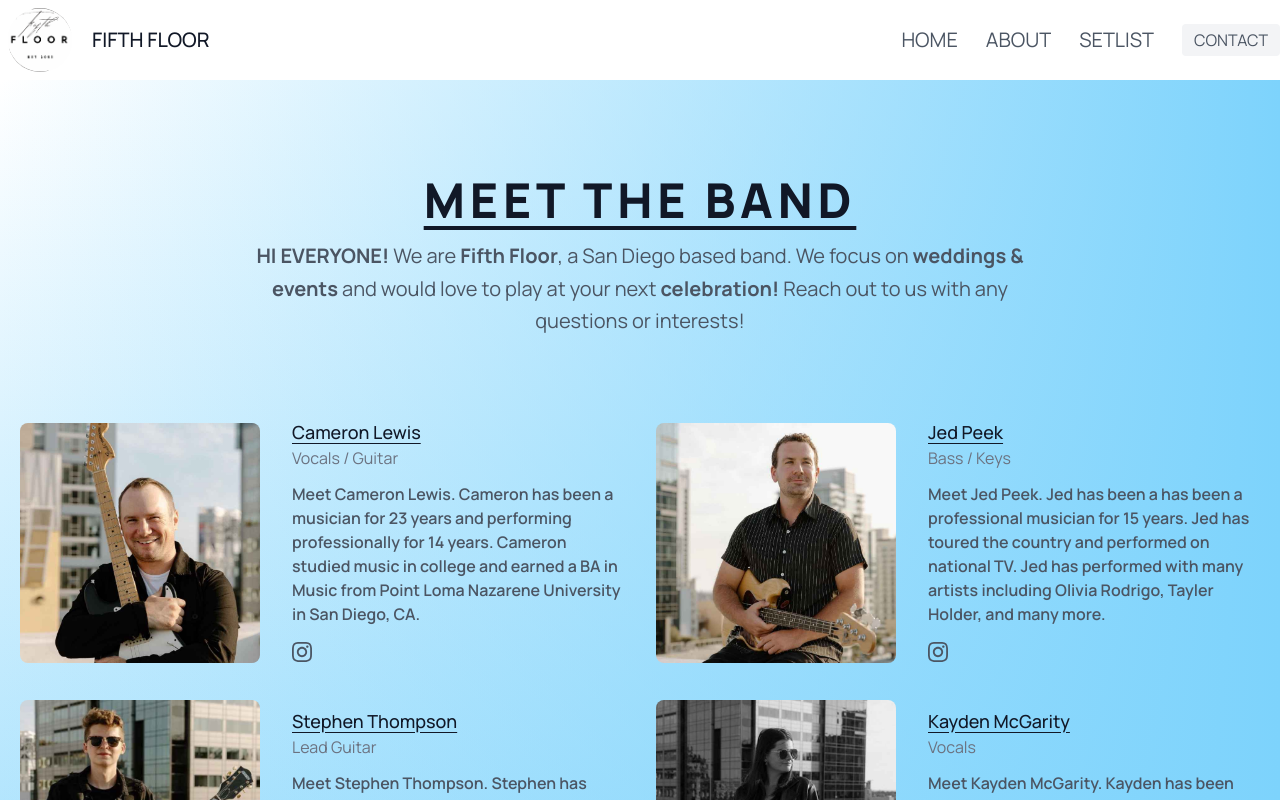
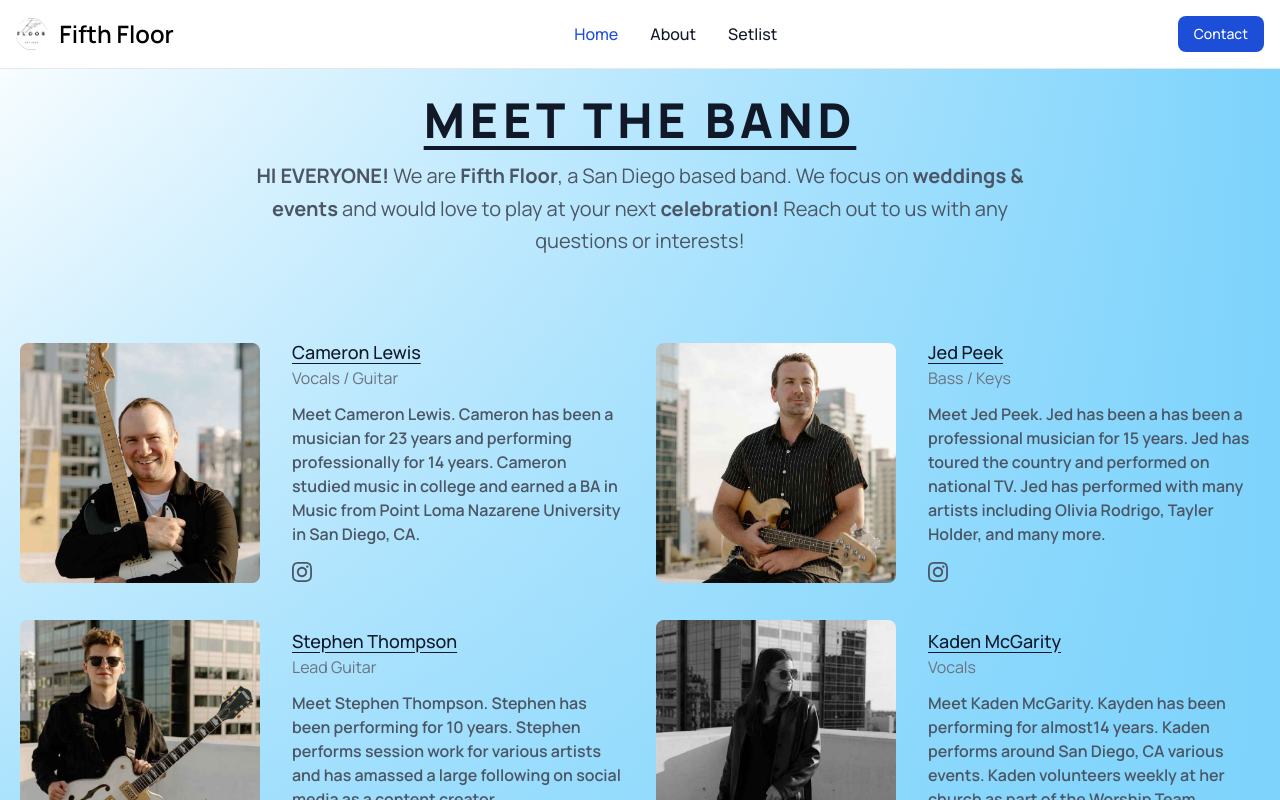
Before and after one commit to jedpeek/Fifth_Floor_v2, a Next.js app: page /about in a window 1280 px wide. Shown: the top 800 px of the page. Built offline with nearby package versions, Linux system fonts and the light colour scheme.

Commit message:
band name update

```diff
--- a/package.json
+++ b/package.json
@@ -18,6 +18,8 @@
     "autoprefixer": "10.4.14",
     "eslint": "8.46.0",
     "eslint-config-next": "13.4.12",
+    "flowbite": "^1.8.1",
+    "flowbite-react": "^0.6.4",
     "framer-motion": "^10.16.4",
     "next": "13.4.12",
     "postcss": "8.4.27",
--- a/src/app/layout.tsx
+++ b/src/app/layout.tsx
@@ -6,6 +6,7 @@
 import Footer from "../components/footer";
 import { ToastContainer, toast } from "react-toastify";
 import "react-toastify/dist/ReactToastify.css";
+import Navbar from "@/components/navbar";
 
 const manrope = Manrope({ subsets: ["latin"] });
 
@@ -22,7 +23,7 @@
   return (
     <html lang="en">
       <body className={manrope.className}>
-        <Header />
+        <Navbar />
         {children}
         <Footer />
         <ToastContainer />
--- a/src/components/band.tsx
+++ b/src/components/band.tsx
@@ -25,9 +25,9 @@
       photo: "/assets/Stephen1.jpeg",
     },
     {
-      name: "Kayden McGarity",
+      name: "Kaden McGarity",
       title: "Vocals",
-      bio: "Meet Kayden McGarity. Kayden has been performing for almost14 years. Kayden performs around San Diego, CA various events. Kayden volunteers weekly at her church as part of the Worship Team.",
+      bio: "Meet Kaden McGarity. Kayden has been performing for almost14 years. Kaden performs around San Diego, CA various events. Kaden volunteers weekly at her church as part of the Worship Team.",
       instagram: "https://www.instagram.com/kadenmcgarity/",
       photo: "/assets/Kayden1.jpeg",
     },
--- /dev/null
+++ b/src/components/navbar.tsx
@@ -0,0 +1,96 @@
+import React from "react";
+
+function Navbar() {
+  return (
+    <nav className="bg-white dark:bg-gray-900 fixed w-full z-20 top-0 left-0 border-b border-gray-200 dark:border-gray-600">
+      <div className="max-w-screen-xl flex flex-wrap items-center justify-between mx-auto p-4">
+        <a href="/" className="flex items-center">
+          <img
+            src="/assets/FifthFloor_Logo_1.png"
+            className="h-8 mr-3 rounded-full"
+            alt="Flowbite Logo"
+          />
+          <span className="self-center text-2xl font-semibold whitespace-nowrap dark:text-white">
+            Fifth Floor
+          </span>
+        </a>
+        <div className="flex md:order-2">
+          <a href="/contact">
+            <button
+              type="button"
+              className="text-white bg-blue-700 hover:bg-blue-800 focus:ring-4 focus:outline-none focus:ring-blue-300 font-medium rounded-lg text-sm px-4 py-2 text-center mr-3 md:mr-0 dark:bg-blue-600 dark:hover:bg-blue-700 dark:focus:ring-blue-800"
+            >
+              Contact
+            </button>
+          </a>
+          <button
+            data-collapse-toggle="navbar-sticky"
+            type="button"
+            className="inline-flex items-center p-2 w-10 h-10 justify-center text-sm text-gray-500 rounded-lg md:hidden hover:bg-gray-100 focus:outline-none focus:ring-2 focus:ring-gray-200 dark:text-gray-400 dark:hover:bg-gray-700 dark:focus:ring-gray-600"
+            aria-controls="navbar-sticky"
+            aria-expanded="false"
+          >
+            <span className="sr-only">Open main menu</span>
+            <svg
+              className="w-5 h-5"
+              aria-hidden="true"
+              xmlns="http://www.w3.org/2000/svg"
+              fill="none"
+              viewBox="0 0 17 14"
+            >
+              <path
+                stroke="currentColor"
+                stroke-linecap="round"
+                stroke-linejoin="round"
+                stroke-width="2"
+                d="M1 1h15M1 7h15M1 13h15"
+              />
+            </svg>
+          </button>
+        </div>
+        <div
+          className="items-center justify-between hidden w-full md:flex md:w-auto md:order-1"
+          id="navbar-sticky"
+        >
+          <ul className="flex flex-col p-4 md:p-0 mt-4 font-medium border border-gray-100 rounded-lg bg-gray-50 md:flex-row md:space-x-8 md:mt-0 md:border-0 md:bg-white dark:bg-gray-800 md:dark:bg-gray-900 dark:border-gray-700">
+            <li>
+              <a
+                href="/"
+                className="block py-2 pl-3 pr-4 text-white bg-blue-700 rounded md:bg-transparent md:text-blue-700 md:p-0 md:dark:text-blue-500"
+                aria-current="page"
+              >
+                Home
+              </a>
+            </li>
+            <li>
+              <a
+                href="/about"
+                className="block py-2 pl-3 pr-4 text-gray-900 rounded hover:bg-gray-100 md:hover:bg-transparent md:hover:text-blue-700 md:p-0 md:dark:hover:text-blue-500 dark:text-white dark:hover:bg-gray-700 dark:hover:text-white md:dark:hover:bg-transparent dark:border-gray-700"
+              >
+                About
+              </a>
+            </li>
+            <li>
+              <a
+                href="/media"
+                className="block py-2 pl-3 pr-4 text-gray-900 rounded hover:bg-gray-100 md:hover:bg-transparent md:hover:text-blue-700 md:p-0 md:dark:hover:text-blue-500 dark:text-white dark:hover:bg-gray-700 dark:hover:text-white md:dark:hover:bg-transparent dark:border-gray-700"
+              >
+                Setlist
+              </a>
+            </li>
+            {/* <li>
+              <a
+                href="/contact"
+                className="block py-2 pl-3 pr-4 text-gray-900 rounded hover:bg-gray-100 md:hover:bg-transparent md:hover:text-blue-700 md:p-0 md:dark:hover:text-blue-500 dark:text-white dark:hover:bg-gray-700 dark:hover:text-white md:dark:hover:bg-transparent dark:border-gray-700"
+              >
+                Contact
+              </a>
+            </li> */}
+          </ul>
+        </div>
+      </div>
+    </nav>
+  );
+}
+
+export default Navbar;
```
Also changed, not shown: 1 other file (tests, documents, lock files or other folders).
